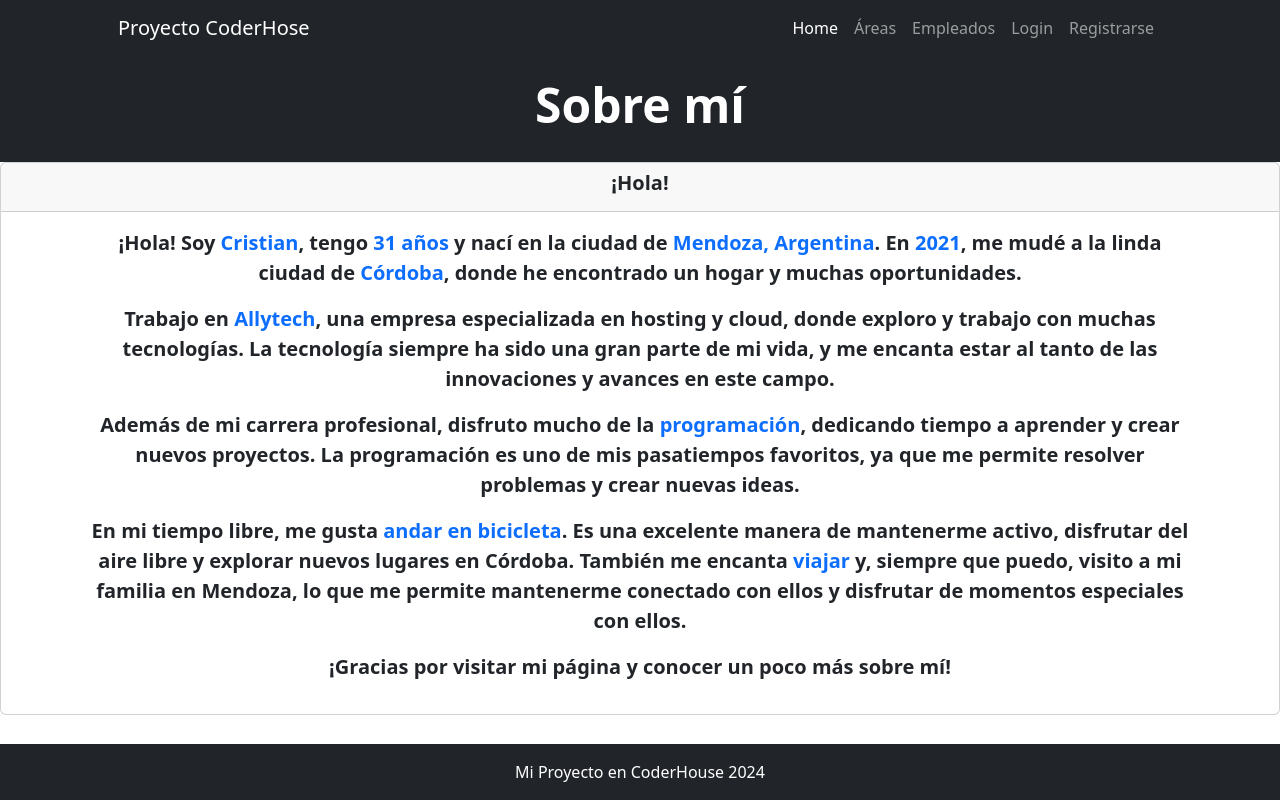
After one commit to cristiann9178/CristianNeumann, a Django app: page /about/ in a window 1280 px wide. The commit adds this page. Run offline with Django 5.2, Linux system fonts and the light colour scheme; some libraries are stand-ins or nearby versions.

Commit message:
se agrega about

```diff
--- a/project/config/settings.py
+++ b/project/config/settings.py
@@ -128,3 +128,5 @@ STATIC_URL = 'static/'
 DEFAULT_AUTO_FIELD = 'django.db.models.BigAutoField'
 #LOGIN_URL = reverse_lazy("core:login")
 #LOGIN_REDIRECT_URL = reverse_lazy("core:registrar")
+MEDIA_ROOT = BASE_DIR / "media"
+MEDIA_URL = "/media/"
--- /dev/null
+++ b/project/core/templates/core/about.html
@@ -0,0 +1,19 @@
+{% extends 'core/base.html' %}
+{% load static %}
+{% block header_h1 %}
+    Sobre mí
+{% endblock header_h1 %}
+{% block content %}
+<div class="card text-center">
+    <div class="card-header">
+      <h5><strong>¡Hola!</strong></h5>
+    </div>
+    <div class="card-body container">
+        <p class="lead fw-bold">¡Hola! Soy <span class="text-primary">Cristian</span>, tengo <span class="text-primary">31 años</span> y nací en la ciudad de <span class="text-primary">Mendoza, Argentina</span>. En <span class="text-primary">2021</span>, me mudé a la linda ciudad de <span class="text-primary">Córdoba</span>, donde he encontrado un hogar y muchas oportunidades.</p>
+        <p class="lead fw-bold">Trabajo en <span class="text-primary">Allytech</span>, una empresa especializada     en hosting y cloud, donde exploro y trabajo con muchas tecnologías. La tecnología siempre ha sido una gran parte de mi vida, y me encanta estar al tanto de las innovaciones y avances en este campo.</p>
+        <p class="lead fw-bold">Además de mi carrera profesional, disfruto mucho de la <span class="text-primary">programación</span>, dedicando tiempo a aprender y crear nuevos proyectos. La programación es uno de mis pasatiempos favoritos, ya que me permite resolver problemas y crear nuevas ideas.</p>
+        <p class="lead fw-bold">En mi tiempo libre, me gusta <span class="text-primary">andar en bicicleta</span>. Es una excelente manera de mantenerme activo, disfrutar del aire libre y explorar nuevos lugares en Córdoba. También me encanta <span class="text-primary">viajar</span> y, siempre que puedo, visito a mi familia en Mendoza, lo que me permite mantenerme conectado con ellos y disfrutar de momentos especiales con ellos.</p>
+        <p class="lead fw-bold">¡Gracias por visitar mi página y conocer un poco más sobre mí!</p>
+    </div>
+  </div>
+{% endblock content %}
--- a/project/core/templates/core/components/head.html
+++ b/project/core/templates/core/components/head.html
@@ -3,7 +3,7 @@
 <meta name="viewport" content="width=device-width, initial-scale=1, shrink-to-fit=no" />
 <meta name="description" content="" />
 <meta name="author" content="" />
-<title>Pre_entrega 3</title>
+<title>Proyecto CoderHose</title>
 <style>
     footer {
         position: fixed;
--- a/project/core/templates/core/components/navbar.html
+++ b/project/core/templates/core/components/navbar.html
@@ -1,7 +1,7 @@
 <!-- Responsive navbar-->
 <nav class="navbar navbar-expand-lg navbar-dark bg-dark">
     <div class="container px-5">
-        <a class="navbar-brand" href="#!">3er Pre-entrega</a>
+        <a class="navbar-brand" href="#!">Proyecto CoderHose</a>
         <button class="navbar-toggler" type="button" data-bs-toggle="collapse" data-bs-target="#navbarSupportedContent" aria-controls="navbarSupportedContent" aria-expanded="false" aria-label="Toggle navigation"><span class="navbar-toggler-icon"></span></button>
         <div class="collapse navbar-collapse" id="navbarSupportedContent">
             <ul class="navbar-nav ms-auto mb-2 mb-lg-0">
@@ -9,7 +9,7 @@
                 <li class="nav-item"><a class="nav-link" href="{% url 'empresa:home' %}">Áreas</a></li>
                 <li class="nav-item"><a class="nav-link" href="{% url 'empresa:empleados' %}">Empleados</a></li>
                 {% if user.is_authenticated %}
-                <li class="nav-item"><a class="nav-link" href="#!">About</a></li>
+                <li class="nav-item"><a class="nav-link" href="{% url 'core:about' %}">Sobre Mí</a></li>
                 <li class="nav-item dropdown">
                     <a class="nav-link dropdown-toggle" href="#" role="button" data-bs-toggle="dropdown" aria-expanded="false">
                       {{user.username}}
--- a/project/core/urls.py
+++ b/project/core/urls.py
@@ -11,4 +11,7 @@ urlpatterns = [
     path("login/", views.CustomLoginView.as_view(), name="login"),
     path("logout/", LogoutView.as_view(template_name="core/logout.html"), name="logout"),
     path("registrar/", views.registrar, name="registrar"),
+    path("about/", views.about, name="about"),
 ]
+
+urlpatterns += staticfiles_urlpatterns()
--- a/project/core/views.py
+++ b/project/core/views.py
@@ -1,4 +1,4 @@
-from django.contrib.admin.views.decorators import staff_member_required
+#from django.contrib.admin.views.decorators import staff_member_required
 #from django.contrib.auth.decorators import login_required
 from django.contrib.auth.views import LoginView
 from django.http import HttpRequest, HttpResponse
@@ -23,3 +23,6 @@ def registrar(request: HttpRequest) -> HttpResponse:
     else:
         form = CustomUserCreationForm()
     return render(request, "core/registrar.html", {"form": form})
+
+def about (request):
+    return render(request, "core/about.html")
--- a/project/empresa/models.py
+++ b/project/empresa/models.py
@@ -15,6 +15,7 @@ class Empleados(models.Model):
     documento = models.PositiveIntegerField(default=0, null=False)
     email = models.EmailField(max_length=50, unique=True)
     cargo = models.ForeignKey(Cargo, on_delete=models.SET_NULL, null=True, blank=True)
+    avatar = models.ImageField(upload_to="avatares", null=True, blank=True)
 
     class Meta:
         verbose_name="empleado"
--- a/project/empresa/templates/empresa/index.html
+++ b/project/empresa/templates/empresa/index.html
@@ -36,5 +36,8 @@
     </a>
 </div>
 {% endif %}
-
+<div class="mt-4" style="margin-bottom: 30px; text-align: center;">
+    <a href={% url 'core:home' %}><button type="button" class="btn btn-primary btn-lg">Volver al home</button>
+    </a>
+</div>
 {% endblock content %}
--- a/requirements.txt
+++ b/requirements.txt
@@ -1,3 +1,4 @@
 asgiref==3.8.1
 Django==5.0.4
 sqlparse==0.5.0
+pillow==10.3.0
```
Also changed, not shown: project/core/templates/core/index.html (+25 -9 lines), project/empresa/admin.py (+26 -3 lines), project/empresa/templates/empresa/empleados.html (+7 -0 lines), project/db.sqlite3, project/empresa/migrations/0007_empleados_avatar_alter_areas_descripcion_and_more.py (added).
